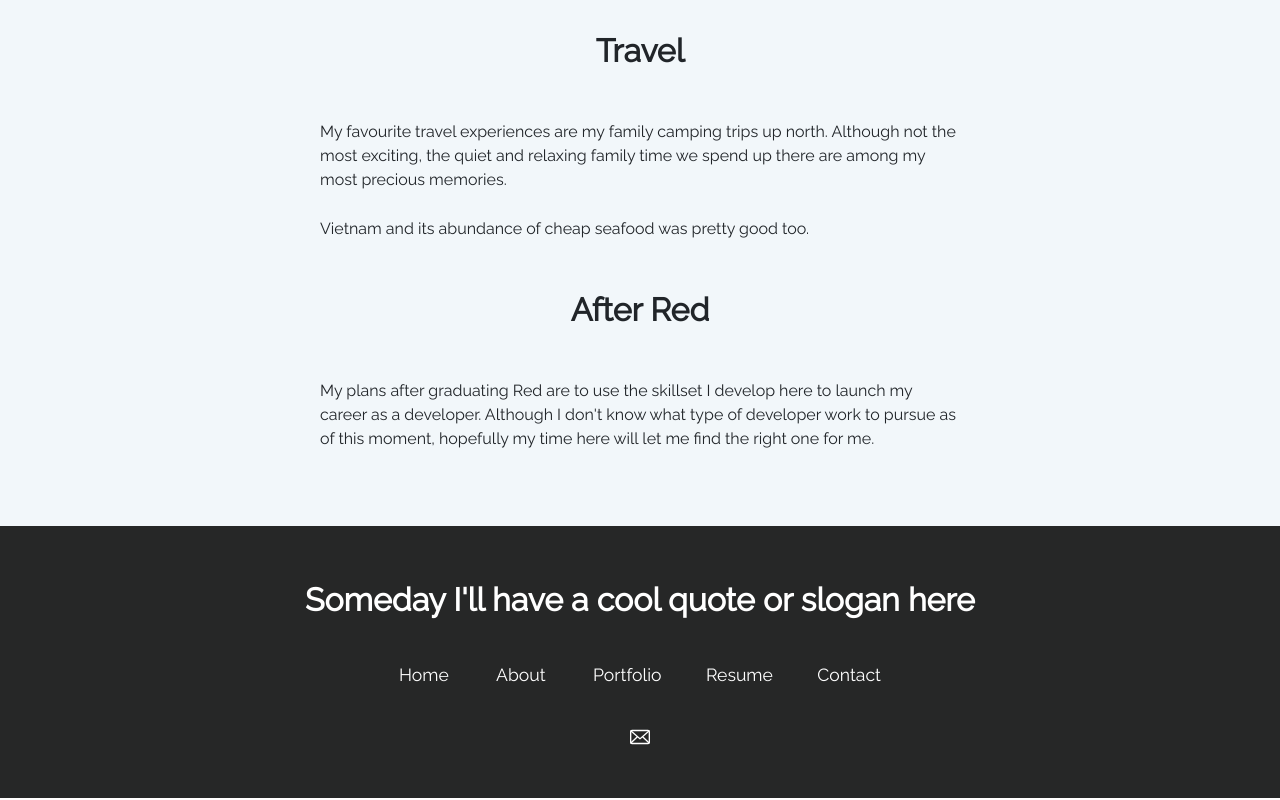
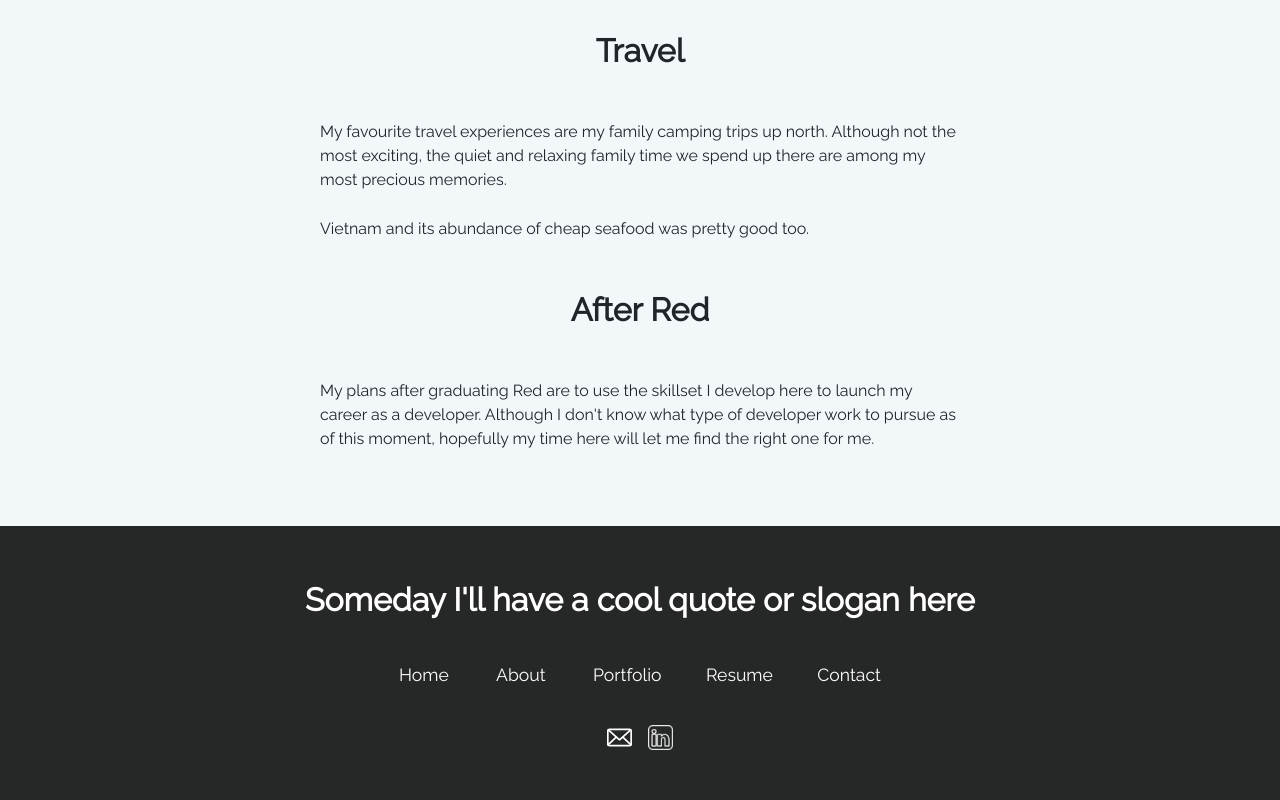
Before and after one commit to JunCLi/personal-website, a plain HTML site: page index.html in a window 1280 px wide. Shown: the part 1447-2247 px from the top of the page. Drawn offline with Linux system fonts and the light colour scheme.

Commit message:
Added linkedin logo and link

```diff
--- a/index.html
+++ b/index.html
@@ -63,8 +63,11 @@
           <li><a href="#contact">Contact</a></li>
         </ul>
       </nav>
-      <a href="mailto:kevinjcli@hotmail.com"><img class="mail" src="./images/letter.svg"></a>
-    </footer>
+      <div class="social-media">
+        <a href="mailto:kevinjcli@hotmail.com"><img class="mail" src="./images/letter.svg"></a>
+        <a href="https://www.linkedin.com/in/kevin-li-4b996a112/"><img class="linkedin" src="./images/logos-linkedin-white-transparant.png"></a>
+      </div>
+      </footer>
   </main>
 </body>
 </html>
--- a/style.css
+++ b/style.css
@@ -172,7 +172,18 @@ footer h2 {
   font-size: 2em;
 }
 
+.social-media {
+  display: grid;
+  grid-template-columns: 1fr 1fr;
+  grid-column-gap: 1em;
+}
+
 .mail {
-  height: 20px;
-  width: 20px;
+  height: 25px;
+  width: 25px;
 }
+
+.linkedin {
+  height: 25px;
+  width: 25px;
+}
```
Also changed, not shown: images/logos-linkedin-white-transparant.png (added).
